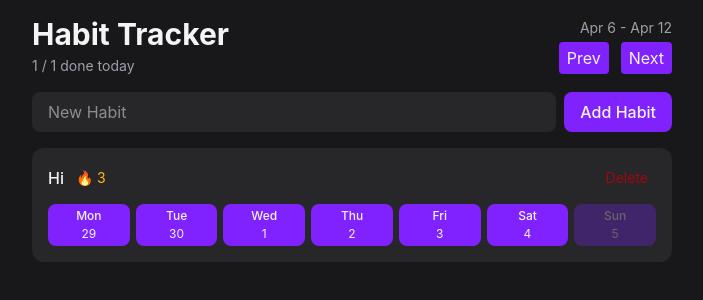
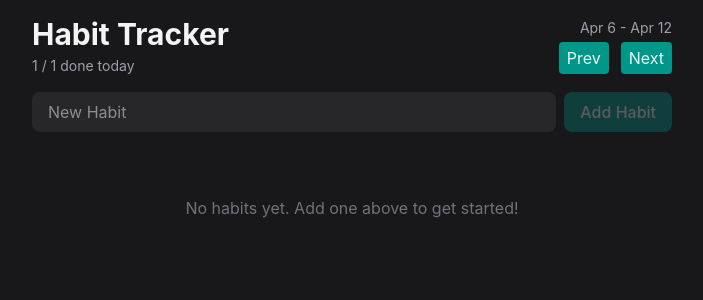
Before and after one commit to gnub33/react-habit_tracker, a React (Vite) app: page / in a window 1280 px wide. Shown: the top 300 px of the page, without its empty margins (288-991 px from the left). Built offline with nearby package versions, Linux system fonts and the light colour scheme.

Commit message:
add delete habit function

```diff
--- a/src/App.tsx
+++ b/src/App.tsx
@@ -1,12 +1,24 @@
+import { useState } from "react";
 import { HabitForm } from "./components/HabitForm";
-import { HabitList } from "./components/HabitList";
+import { HabitList, type Habit } from "./components/HabitList";
 import { Header } from "./components/Header";
+
 export default function App() {
+  const [habits, setHabits] = useState<Habit[]>([])
+
+  function addHabit(name: string) {
+    setHabits(curr => [...curr, { id: crypto.randomUUID(), name }])
+  }
+
+  function deleteHabit(id: string) {
+    setHabits(curr => curr.filter(h => h.id !== id))
+  }
+
   return (
     <div className="max-w-2xl mx-auto p-4 flex flex-col gap-4">
     <Header />
-    <HabitForm />
-    <HabitList />
+    <HabitForm addHabit={addHabit} />
+    <HabitList deleteHabit={deleteHabit} habits={habits}/>
   </div>
   )
 }
--- a/src/components/Button.tsx
+++ b/src/components/Button.tsx
@@ -21,7 +21,7 @@
 function getVariantStyles(variant: Variant) {
     switch (variant){
         case "primary":
-            return "bg-violet-600 hover:bg-violet-500"
+            return "bg-teal-600 hover:bg-teal-500"
         case "secondary":
             return "bg-zinc-600 hover:bg-zinc-500 text-zinc-400"
         case "ghost-destructive":
--- a/src/components/HabitForm.tsx
+++ b/src/components/HabitForm.tsx
@@ -1,8 +1,29 @@
+import { useState, type SubmitEvent } from "react";
 import Button from "./Button";
 
-export function HabitForm() {
-    return <form className="flex gap-2">
-        <input className="flex-1 rounded-lg bg-zinc-800 px-4 py-2 outline-none focus-visible:ring-2 focus-visible:ring-violet-500" placeholder="New Habit"/>
-        <Button className="rounded-lg px-4 py-2 font-medium">Add Habit</Button>
+type HabitFormProps = {
+    addHabit: (name: string) => void
+}
+
+export function HabitForm({addHabit}: HabitFormProps) {
+    const [name, setName] = useState("")
+
+    function handleSubmit(e: SubmitEvent) {
+        e.preventDefault()
+
+        if (name.trim() === "") return
+        setName("")
+        addHabit(name)
+    }
+
+    return (
+        <form className="flex gap-2" onSubmit={handleSubmit}>
+        <input
+            value={name}
+            onChange={e => setName(e.target.value)}
+            className="flex-1 rounded-lg bg-zinc-800 px-4 py-2 outline-none focus-visible:ring-2 focus-visible:ring-teal-500" placeholder="New Habit"
+        />
+        <Button disabled={name.trim()===""} className="rounded-lg px-4 py-2 font-medium">Add Habit</Button>
     </form>
+    )
 }
--- a/src/components/HabitList.tsx
+++ b/src/components/HabitList.tsx
@@ -1,8 +1,15 @@
 import { eachDayOfInterval, endOfWeek, format, isFuture, startOfWeek } from "date-fns"
 import Button from "./Button"
 
-export function HabitList() {
-    const habits = [{ id: "jin", name: "Hi"}]
+export type Habit = { id: string; name: string}
+
+type HabitListProps = {
+    habits: Habit[]
+    deleteHabit: (id: string) => void
+
+}
+
+export function HabitList({habits, deleteHabit}: HabitListProps) {
 
     if (habits.length === 0 ) {
         return (<p className="text-center text-zinc-500 py-12">No habits yet. Add one above to get started!</p>)
@@ -13,17 +20,18 @@
         {habits.map(habit => (
             //when looping through array to render elements, always add
             // UNIQUE key property, usually an id
-           <HabitItem key={habit.id} habit={habit} />
+           <HabitItem deleteHabit={deleteHabit} key={habit.id} habit={habit} />
         ))}
     </div>
     )
 }
 
 type HabitItemProps = {
-    habit: { id: string, name: string }
+    habit: Habit
+    deleteHabit: (id: string) => void
 }
 
-function HabitItem( {habit}: HabitItemProps) {
+function HabitItem( {habit, deleteHabit}: HabitItemProps) {
     const visibleDates = eachDayOfInterval({
         start: startOfWeek(new Date(), {weekStartsOn: 1}),
         end: endOfWeek(new Date(), {weekStartsOn: 1}),
@@ -34,7 +42,7 @@
                 <span className="font-medium">{habit.name}</span>
                 <span className="text-sm text-amber-400">🔥 3</span>
             </div>
-            <Button variant="ghost-destructive" className="text-sm">Delete</Button>
+            <Button onClick={() => deleteHabit(habit.id)} variant="ghost-destructive" className="text-sm">Delete</Button>
         </div>
         <div className="flex gap-1.5">
             {visibleDates.map(date => (
```
